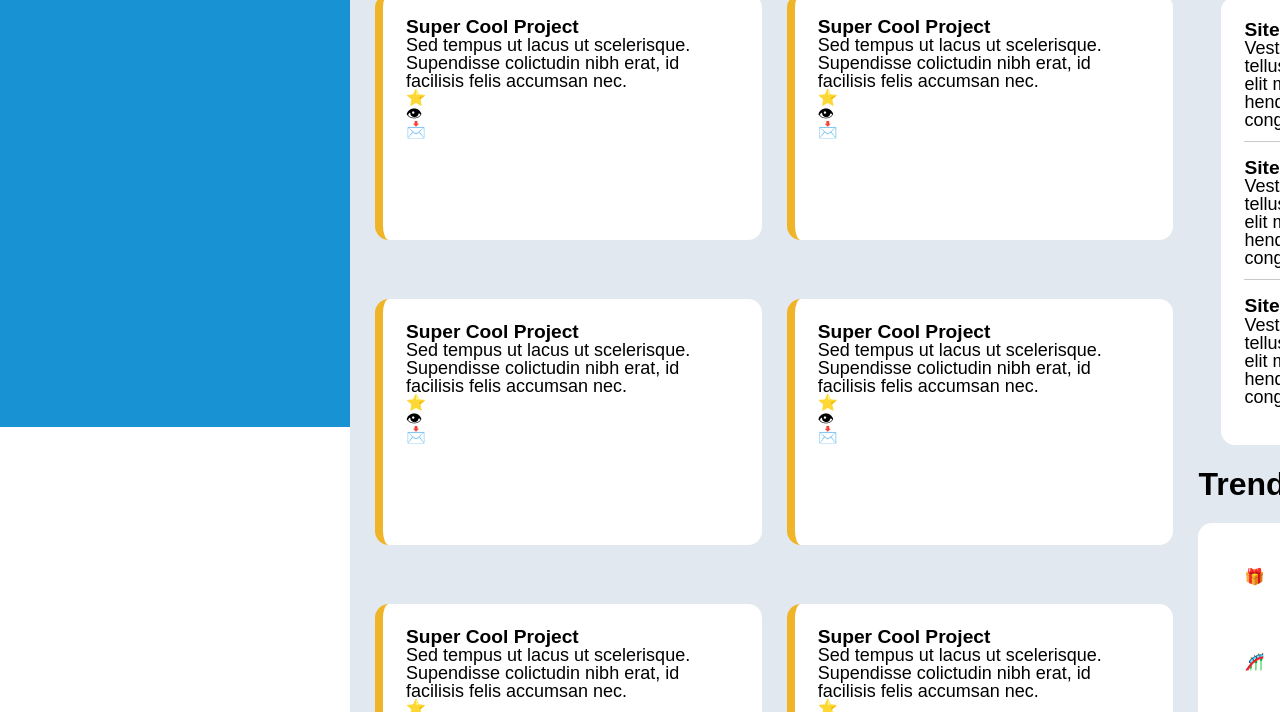
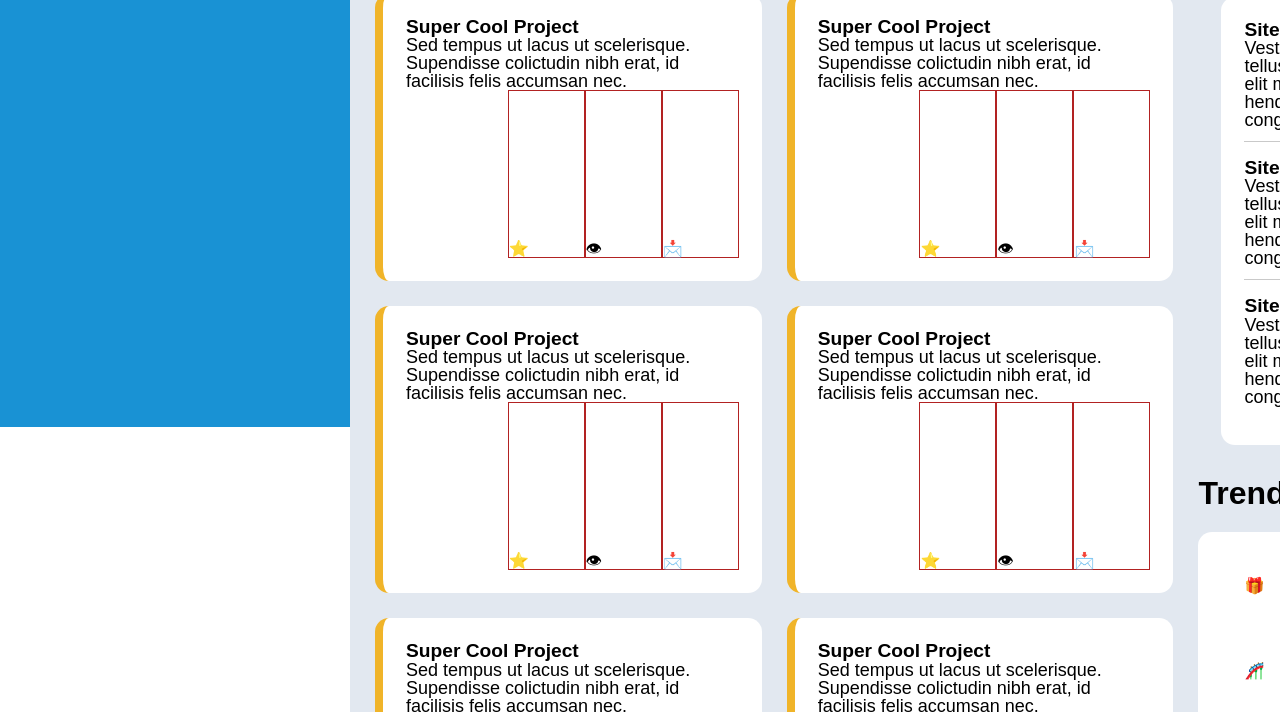
Before and after one commit to lswebdevelops/dashboard, a plain HTML site: page index.html in a window 1280 px wide. Shown: the part 623-1335 px from the top of the page. Drawn offline with Linux system fonts and the light colour scheme; a web font is replaced by a local one.

Commit message:
projects style almost done

```diff
--- a/style.css
+++ b/style.css
@@ -262,9 +262,24 @@ grid-template-areas:
     border-left: solid 8px var(--main-borderColor);
     border-radius: 14px;
     padding: 23px;
-    height: 200px;
+    }
+
+
+.iconsContainer{
+    display: flex;
+    justify-content: end;
+/* align-items: end; */
 
 }
+.iconsContainer .icons{
+    padding-top: 150px;
+    width: 75px;
+    display: flex;
+        border: solid firebrick 1px;
+
+}
+
+
 
 .announcements{
     grid-area:anoun;
```
